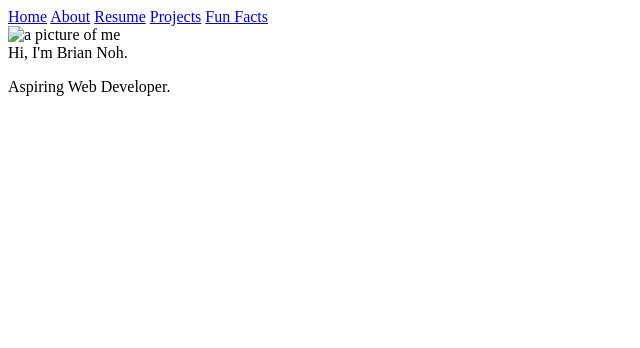
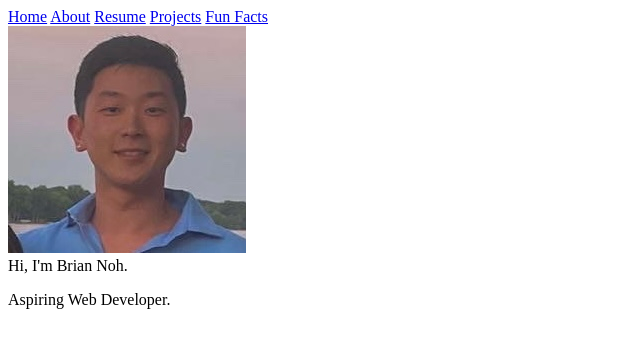
Before and after one commit to noh24/portfolio, a plain HTML site: page index.html in a window 1280 px wide. Shown: the whole page, without its empty margins (0-640 px from the left). Drawn offline with Linux system fonts and the light colour scheme.

Commit message:
Add img folder with portrait.jpg

```diff
--- a/index.html
+++ b/index.html
@@ -19,7 +19,7 @@
     </div>
 
   <div class="header">
-    <img src="" alt="a picture of me">
+    <img src="./img/portrait.jpg" alt="a picture of me">
     <div class="intro">Hi, I'm Brian Noh.</div>
     <p class="intro sub">Aspiring Web Developer.</p>
   </div>
```
Also changed, not shown: img/portrait.jpg (added).
